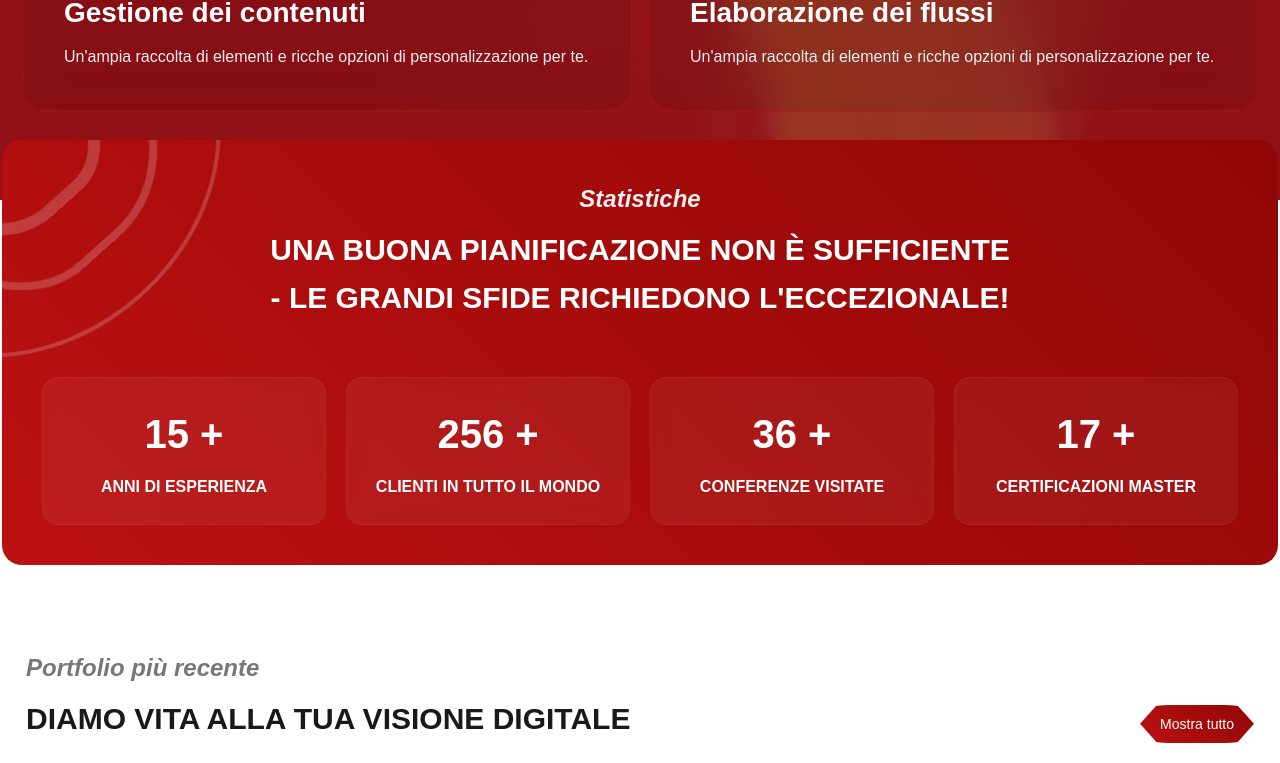
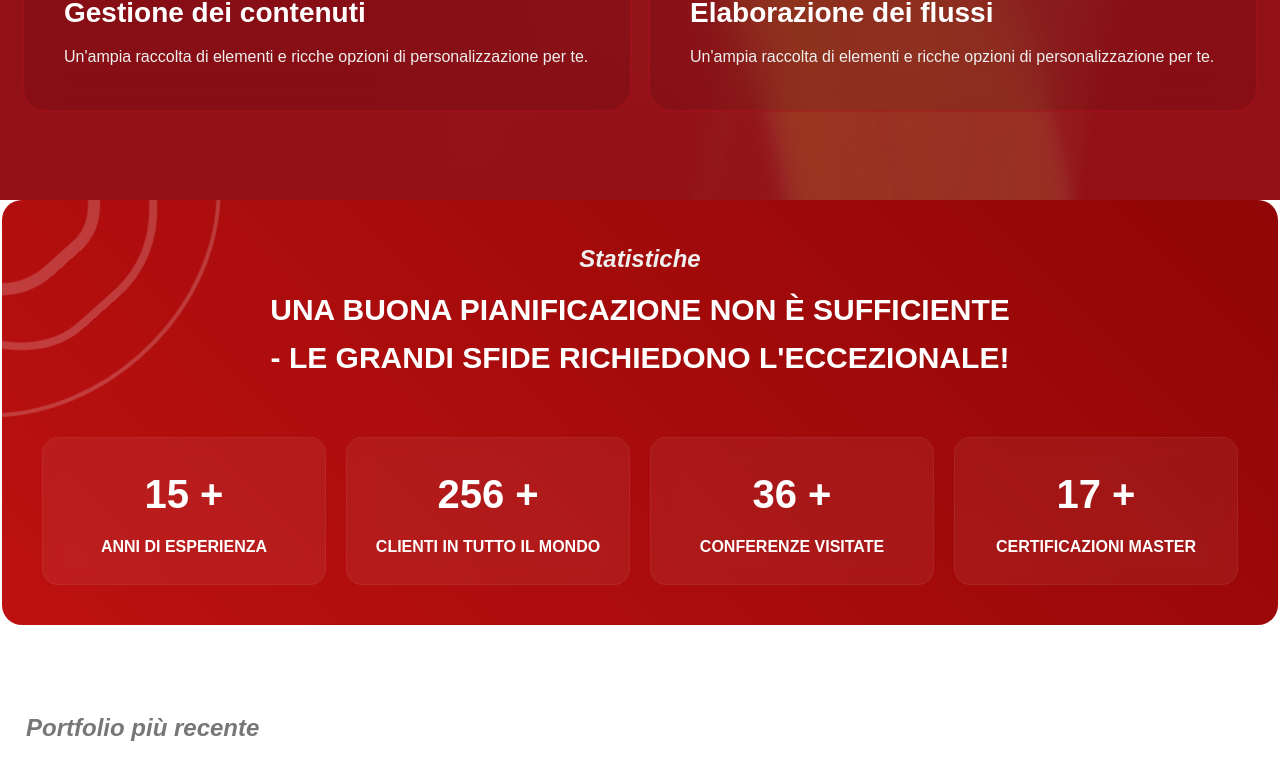
Before and after one commit to AbdelrahmanKhaaled/web_technology_app, a React (Vite) app: page / in a window 1280 px wide. Shown: the part 2976-3739 px from the top of the page. Built offline with nearby package versions, Linux system fonts and the light colour scheme; a web font is replaced by a local one.

Commit message:
Update Statistics.css

```diff
--- a/src/styles/LandingPage/Statistics.css
+++ b/src/styles/LandingPage/Statistics.css
@@ -8,7 +8,6 @@
 .stats .container {
   position: relative;
   z-index: 4;
-  margin-top: -60px;
   background: var(--linearGradient);
   padding: 40px;
   border-radius: 20px;
```
